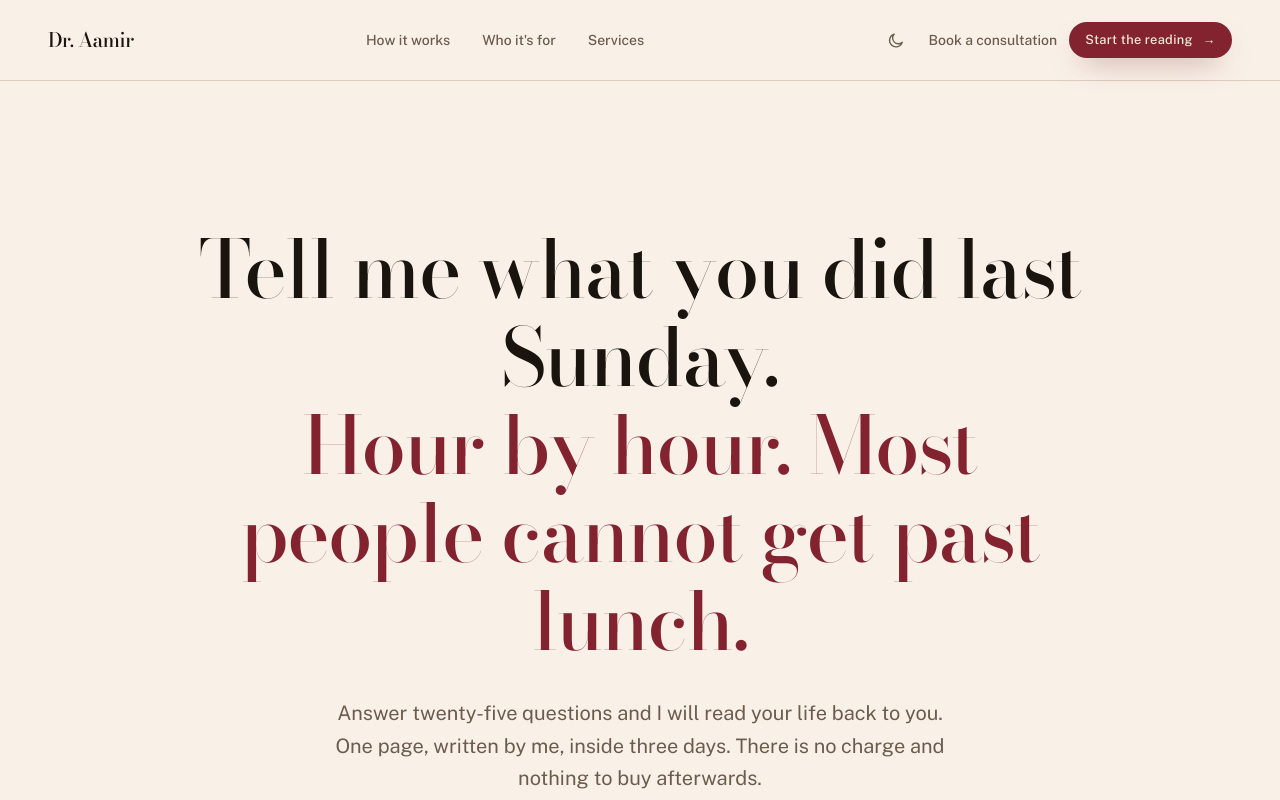
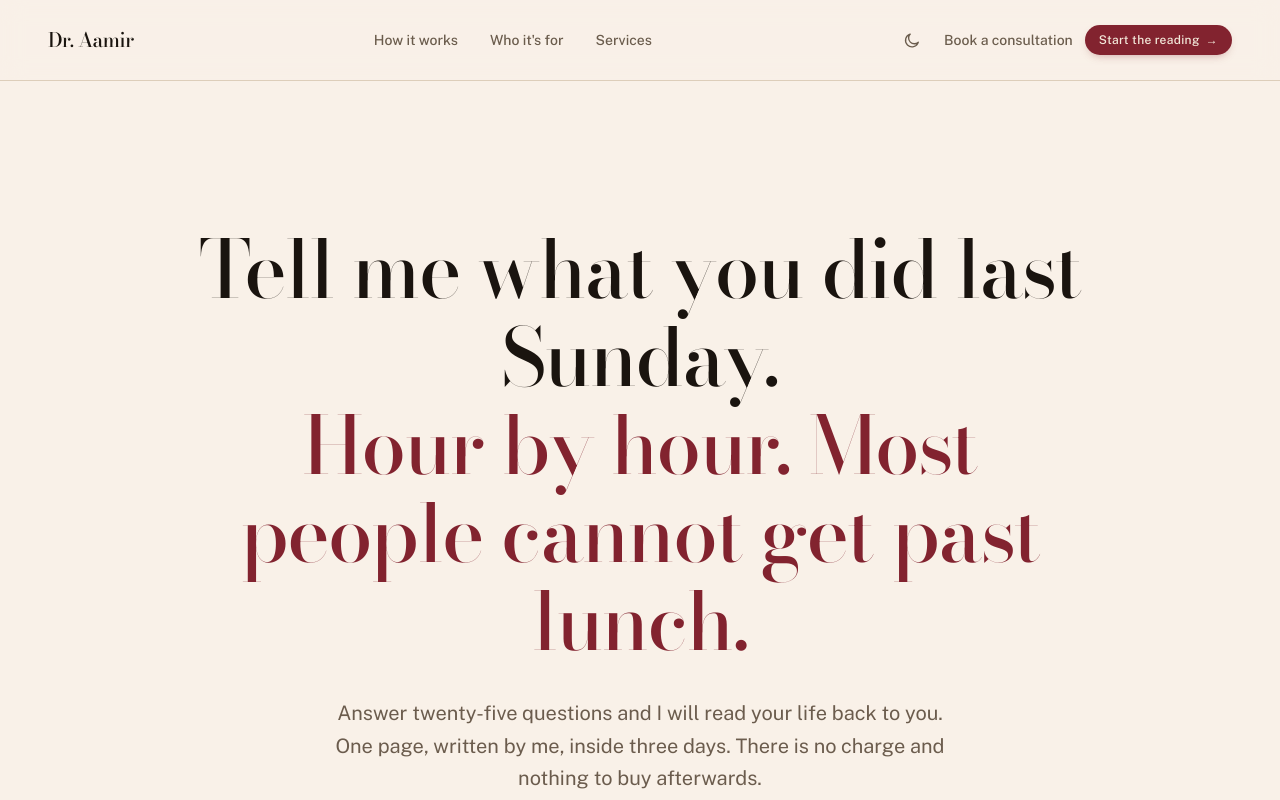
Before and after one commit to mirzazamin99/automation-learning, a Next.js app: page / in a window 1280 px wide. Shown: the top 800 px of the page. Built offline with nearby package versions, Linux system fonts and the light colour scheme.

Commit message:
Shrink the header's compact reading button
The compact variant kept the same heavy shadow as the full-size hero
button, so it competed for attention in the nav bar instead of
receding. Tighten its padding/text and give it a much lighter shadow.

```diff
--- a/app/components/ReadingButton.tsx
+++ b/app/components/ReadingButton.tsx
@@ -16,7 +16,11 @@ export default function ReadingButton({
     <Link
       href="/read"
       onClick={onClick}
-      className={`group inline-flex items-center gap-2.5 rounded-full bg-accent font-body font-medium tracking-wide text-paper shadow-[0_14px_28px_-12px_rgba(130,35,47,0.5)] transition-all duration-300 ease-out hover:bg-accent-hover hover:shadow-[0_18px_34px_-10px_rgba(154,44,58,0.55)] active:bg-accent-press ${compact ? "px-4 py-2 text-[0.8rem]" : "px-8 py-4 text-[0.95rem]"} ${className}`}
+      className={`group inline-flex items-center rounded-full bg-accent font-body font-medium tracking-wide text-paper transition-all duration-300 ease-out hover:bg-accent-hover active:bg-accent-press ${
+        compact
+          ? "gap-1.5 px-3.5 py-1.5 text-[0.75rem] shadow-[0_4px_10px_-4px_rgba(130,35,47,0.4)] hover:shadow-[0_6px_14px_-4px_rgba(154,44,58,0.45)]"
+          : "gap-2.5 px-8 py-4 text-[0.95rem] shadow-[0_14px_28px_-12px_rgba(130,35,47,0.5)] hover:shadow-[0_18px_34px_-10px_rgba(154,44,58,0.55)]"
+      } ${className}`}
     >
       {content.site.hero.buttonLabel}
       <span
```
